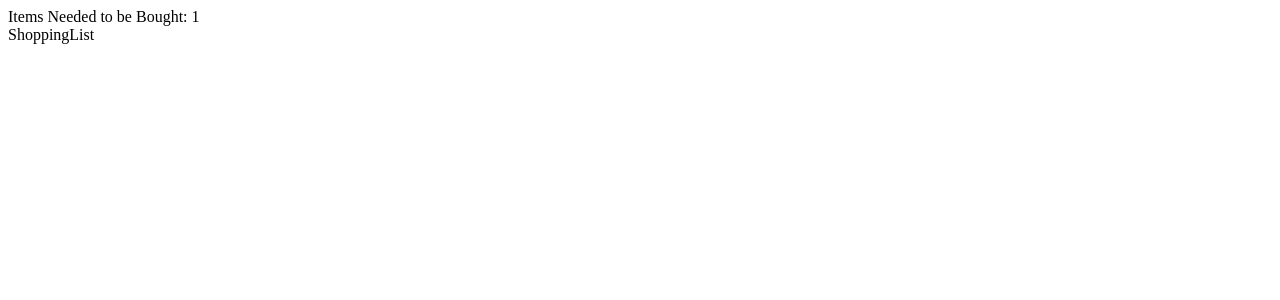
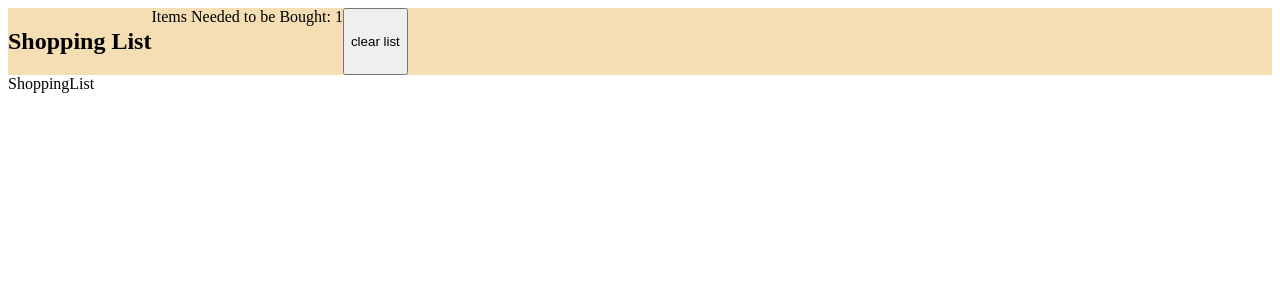
Before and after one commit to oliviaamiller/react-shopping-list, a React app: page / in a window 1280 px wide. Shown: the top 300 px of the page. Built offline with nearby package versions, Linux system fonts and the light colour scheme.

Commit message:
very basic header, button not working

```diff
--- /dev/null
+++ b/src/components/Layout/Header.css
@@ -0,0 +1,5 @@
+.header{
+    background-color: wheat;
+    display: flex;
+    flex-direction: row;
+}
--- a/src/components/Layout/Header.jsx
+++ b/src/components/Layout/Header.jsx
@@ -1,7 +1,14 @@
 import { useItems } from '../../context/ShoppingProvider';
+import styles from './Header.css';
 
 export default function Header() {
   const { items } = useItems();
 
-  return <div>Items Needed to be Bought: {items.length}</div>;
+  return (
+    <section className={styles.header}>
+      <h2>Shopping List</h2>
+      <div>Items Needed to be Bought: {items.length}</div>
+      <button>clear list</button>
+    </section>
+  );
 }
```
